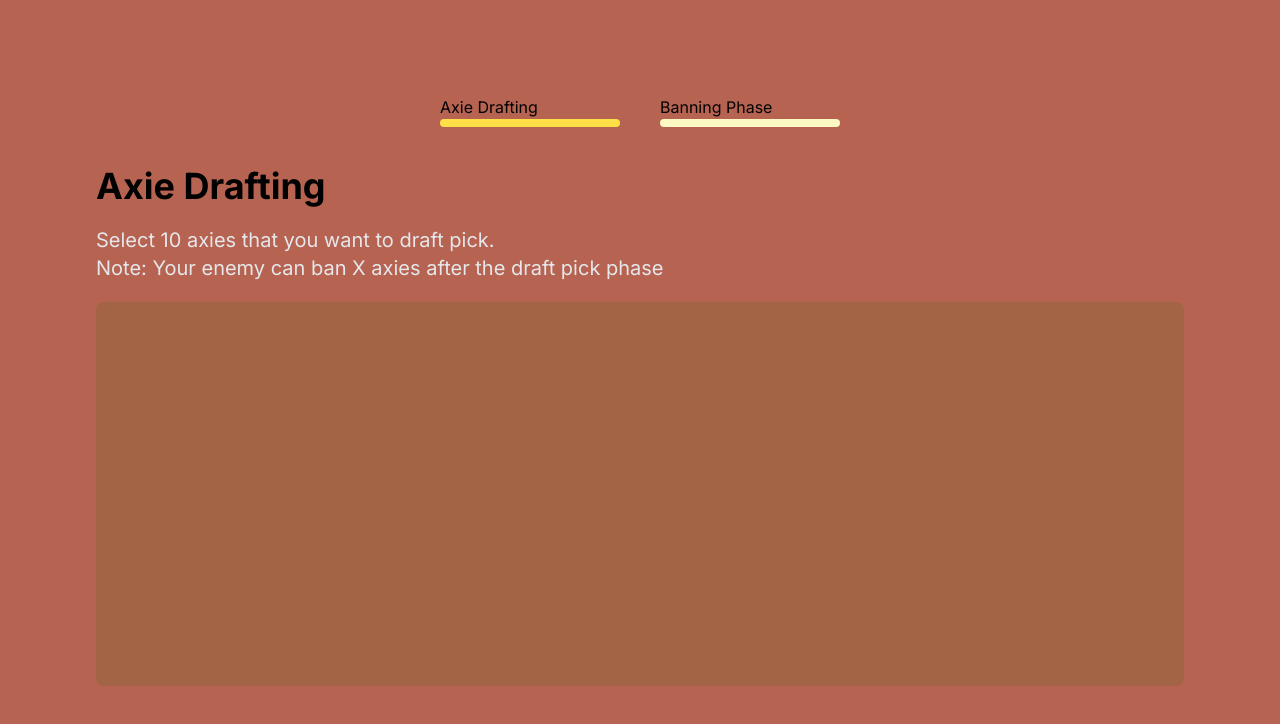
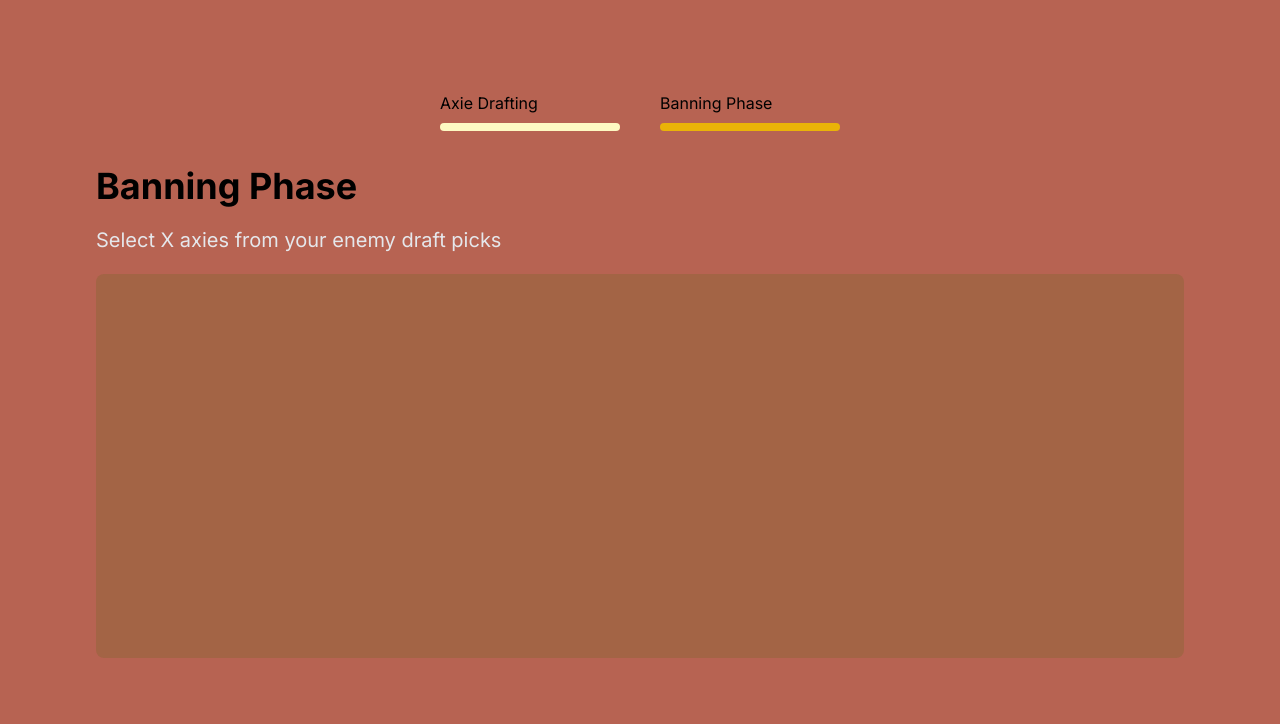
Before and after one commit to ytpixelcowboy/classicguildwars, a Next.js app: page /drafting in a window 1280 px wide. Shown: the top 724 px of the page. Built offline with nearby package versions, Linux system fonts and the light colour scheme.

Commit message:
Initial Layout for Home, Battle Lobby, Admin

```diff
--- a/app/drafting/page.tsx
+++ b/app/drafting/page.tsx
@@ -4,7 +4,7 @@
 
 export default function Drafting() {
 
-    var [progress, setProgress] = useState<number>(0);
+    var [progress, setProgress] = useState<number>(1);
 
     return (
         <main className="min-h-screen flex flex-col justify-normal p-24 bg-bg-sub">
@@ -12,11 +12,11 @@
                 <div className="w-full md:w-[400px] h-[30px] flex flex-row justify-center items-center">
                     <div className="flex-1 flex-col justify-start mr-5">
                         <p>Axie Drafting</p>
-                        <div className="w-full p-1 bg-yellow-300 disabled:bg-yellow-700 rounded-2xl"/>
+                        <div className={`w-full mt-2 p-1  ${(progress == 0)?'bg-yellow-500' : 'bg-yellow-100'} rounded-2xl`}/>
                     </div>
                     <div className="flex-1 flex-col justify-start ml-5">
                         <p>Banning Phase</p>
-                        <div className={`w-full p-1  ${(progress == 1)?'bg-yellow-500' : 'bg-yellow-100'} rounded-2xl`}/>
+                        <div className={`w-full mt-2  p-1  ${(progress == 1)?'bg-yellow-500' : 'bg-yellow-100'} rounded-2xl`}/>
                     </div>
                 </div>
             </div>
```
